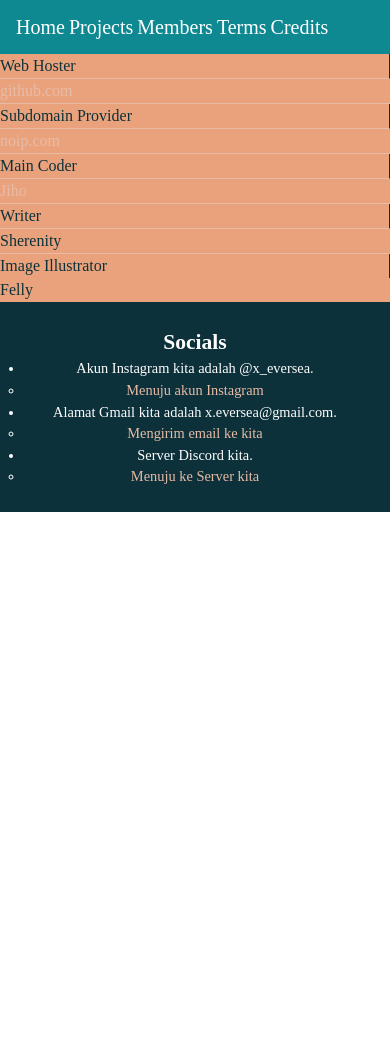
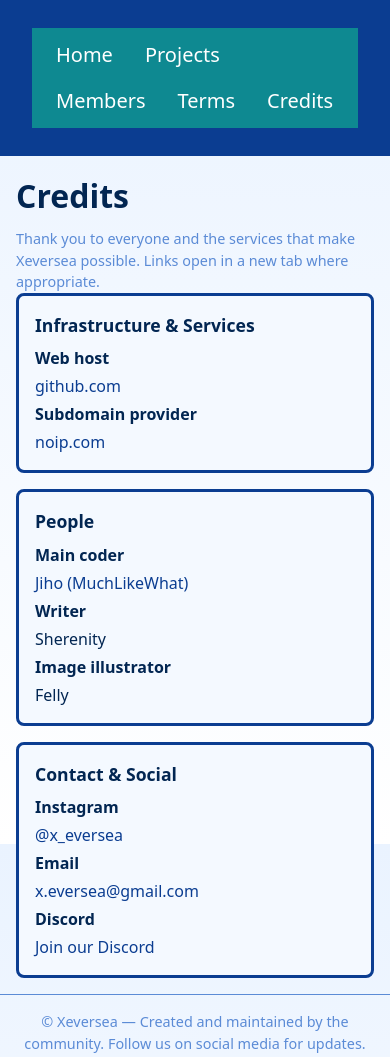
Before and after one commit to MuchLikeWhat/Xeversea, a plain HTML site: page credit.html in a window 390 px wide. Before the commit the page ends 844 px from the top, so only its background shows below. Drawn offline with Linux system fonts and the light colour scheme.

Commit message:
Revamp credit page: accessibility, responsive layout, semantic markup

```diff
--- a/credit.html
+++ b/credit.html
@@ -2,92 +2,109 @@
 <html lang="en">
 <head>
   <meta charset="UTF-8">
-    <meta name="viewport" content="width=device-width, initial-scale=1.0", user-scalable=no>
+  <meta name="viewport" content="width=device-width, initial-scale=1.0, user-scalable=no">
+  <meta name="description" content="Credits and contact links for Xeversea - contributors, hosts, and socials.">
   <link rel="icon" href="assets/images/icons/favicon.ico" type="image/x-icon">
-    <title>Xeversea's Credit Section</title>
+  <title>Xeversea — Credits</title>
   <link rel="stylesheet" href="css/all.css">
-  <!-- <script src="js/all.js" defer></script> -->
+  <style>
+    :root{
+      --blue-deep:#0b3d91;
+      --blue-mid:#5b8bd6;
+      --blue-soft:#eaf3ff;
+      --blue-light:#f4f9ff;
+      --blue-darkest:#022652;
+      --font-main: system-ui, -apple-system, "Segoe UI", Roboto, "Helvetica Neue", Arial;
+    }
+    /* Basic reset for this page only */
+    html,body{height:100%;margin:0;font-family:var(--font-main);color:var(--blue-darkest);background:linear-gradient(180deg,var(--blue-soft),#fff);}
+    a{color:var(--blue-deep);}
+    header{background:var(--blue-deep);color:white;padding:0.75rem 1rem;}
+    .container{max-width:980px;margin:0 auto;padding:1rem;}
+    .skip-link{position:absolute;left:-9999px;top:auto;width:1px;height:1px;overflow:hidden}
+    .skip-link:focus{position:static;width:auto;height:auto;padding:0.5rem;background:#fff;color:var(--blue-deep);border-radius:4px}
+    nav ul{display:flex;gap:1rem;list-style:none;padding:0;margin:0;align-items:center}
+    nav a{color:inherit;text-decoration:none;padding:0.25rem 0.5rem;border-radius:4px}
+    nav a:hover,nav a:focus{background:rgba(255,255,255,0.08)}
+    main{padding:1.25rem 0}
+    .credits{display:grid;grid-template-columns:repeat(auto-fit,minmax(220px,1fr));gap:1rem;align-items:start}
+    .card{background:var(--blue-light);border:3px solid var(--blue-deep);padding:1rem;border-radius:8px;box-sizing:border-box}
+    .card h2{margin:0 0 0.5rem 0;font-size:1.1rem}
+    .credit-list{display:grid;grid-template-columns:1fr 1fr;gap:0.25rem 0.5rem;align-items:center}
+    .credit-list dt{font-weight:700}
+    .credit-list dd{margin:0}
+    .note{font-size:0.9rem;color:var(--blue-mid);margin-top:0.5rem}
+    footer{border-top:1px solid var(--blue-mid);padding:1rem 0;margin-top:1rem;background:transparent}
+    footer h3{margin:0 0 0.5rem 0}
+    @media (max-width:600px){
+      nav ul{flex-wrap:wrap}
+      .credit-list{grid-template-columns:1fr}
+    }
+  </style>
 </head>
 <body>
+  <a class="skip-link" href="#main">Skip to main content</a>
   <header>
-        <nav id="nav">
-            <div id="nav">
-                <a href="index">Home</a>
-                <a href="project">Projects</a>
-                <a href="member">Members</a>
-                <a href="term">Terms</a>
-                <a href="credit">Credits</a>
+    <div class="container" role="banner">
+      <nav aria-label="Primary" role="navigation">
+        <ul>
+          <li><a href="index">Home</a></li>
+          <li><a href="project">Projects</a></li>
+          <li><a href="member">Members</a></li>
+          <li><a href="term">Terms</a></li>
+          <li><a href="credit" aria-current="page">Credits</a></li>
+        </ul>
+      </nav>
     </div>
-        </nav>
   </header>
-    <main>
-   <style>
-.credit-2col {
-  display: grid;
-  grid-template-columns: 1fr 1fr;
-  border-left: 3px solid var(--blue-deep);
-  border-right: 3px solid var(--blue-deep);
-  width: 100%;
-  max-width: 500px;
-  margin: 0 auto;
-  background: var(--blue-soft);
-  box-sizing: border-box;
-}
- @media (max-width: 600px) {
-  .credit-2col {
-    grid-template-columns: 1fr;
-    border-left: none;
-    border-right: none;
-    max-width: 100%;
-  }
- }
-.credit-2col > div {
-  border-bottom: 1px solid var(--blue-mid);
-  border-right: 1px solid var(--blue-deep);
-  margin: 0; padding: 0;
-  color: var(--blue-darkest);
-  font-family: var(--font-main);
-  font-size: 1em;
-  min-width: 120px;
-  background: var(--blue-light);
-}
-.credit-2col > div:nth-child(2n) {
-  border-right: none;
-}
-.credit-2col > div:last-child,
-.credit-2col > div:nth-last-child(2) {
-  border-bottom: none;
-}
-</style>
-<div class="credit-2col">
-  <div>Web Hoster</div>
-  <div><a href="https://github.com">github.com</a></div>
-  <div>Subdomain Provider</div>
-  <div><a href="https://noip.com">noip.com</a></div>
-  <div>Main Coder</div>
-  <div><a href="https://github.com/MuchLikeWhat">Jiho</a></div>
-  <div>Writer</div>
-  <div>Sherenity</div>
-  <div>Image Illustrator</div>
-  <div>Felly</div>
+  <main id="main" class="container" role="main">
+    <h1>Credits</h1>
+    <p class="note">Thank you to everyone and the services that make Xeversea possible. Links open in a new tab where appropriate.</p>
+
+    <section class="credits" aria-labelledby="credits-heading">
+      <div class="card" id="credits-heading">
+        <h2>Infrastructure & Services</h2>
+        <dl class="credit-list">
+          <dt>Web host</dt>
+          <dd><a href="https://github.com" target="_blank" rel="noopener noreferrer">github.com</a></dd>
+
+          <dt>Subdomain provider</dt>
+          <dd><a href="https://noip.com" target="_blank" rel="noopener noreferrer">noip.com</a></dd>
+        </dl>
       </div>
+
+      <div class="card">
+        <h2>People</h2>
+        <dl class="credit-list">
+          <dt>Main coder</dt>
+          <dd><a href="https://github.com/MuchLikeWhat" target="_blank" rel="noopener noreferrer">Jiho (MuchLikeWhat)</a></dd>
+
+          <dt>Writer</dt>
+          <dd>Sherenity</dd>
+
+          <dt>Image illustrator</dt>
+          <dd>Felly</dd>
+        </dl>
+      </div>
+
+      <div class="card">
+        <h2>Contact & Social</h2>
+        <dl class="credit-list">
+          <dt>Instagram</dt>
+          <dd><a href="https://www.instagram.com/x_eversea?igsh=dHZ2aTZ5d2ZkOWRx" target="_blank" rel="noopener noreferrer">@x_eversea</a></dd>
+
+          <dt>Email</dt>
+          <dd><a href="mailto:x.eversea@gmail.com">x.eversea@gmail.com</a></dd>
+
+          <dt>Discord</dt>
+          <dd><a href="https://discord.gg/tuSdVGbMJX" target="_blank" rel="noopener noreferrer">Join our Discord</a></dd>
+        </dl>
+      </div>
+    </section>
+
   </main>
-<footer>
-        <h2>Socials</h2>
-            <ul>
-            <li>Akun Instagram kita adalah @x_eversea.
-                <ul>
-                 <li><a href="https://www.instagram.com/x_eversea?igsh=dHZ2aTZ5d2ZkOWRx">Menuju akun Instagram</a></li>
-               </ul>
-            <li>Alamat Gmail kita adalah x.eversea@gmail.com.
-                <ul>
-                 <li><a href="mailto:x.eversea@gmail.com">Mengirim email ke kita</a></li>
-                </ul>
-            <li>Server Discord kita.
-              <ul>
-              <li><a href="https://discord.gg/tuSdVGbMJX">Menuju ke Server kita</a></li>
-              </ul>
-            </ul>
+  <footer class="container" role="contentinfo">
+    <p style="margin:0;font-size:0.9rem;color:var(--blue-mid);">© Xeversea — Created and maintained by the community. Follow us on social media for updates.</p>
   </footer>
 </body>
 </html>
```
Lines whose indentation alone changed are shown as unchanged.
